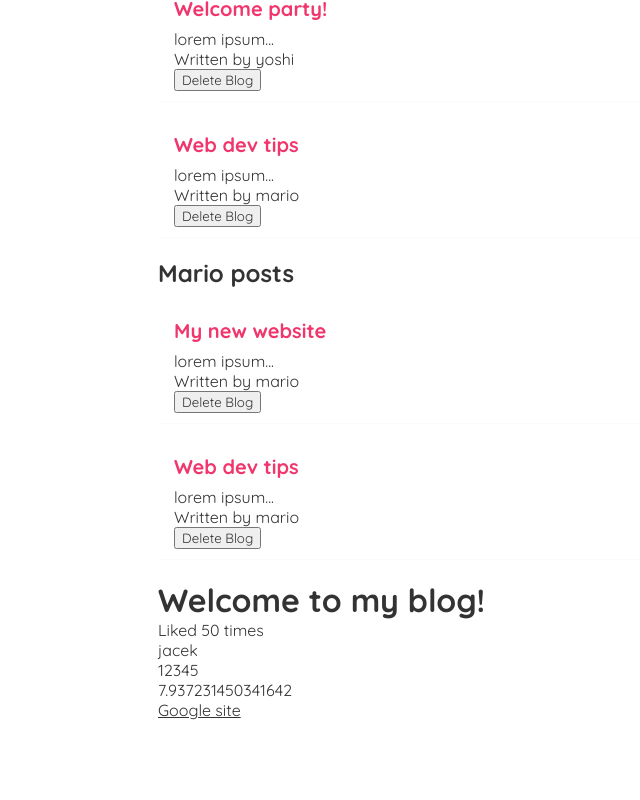
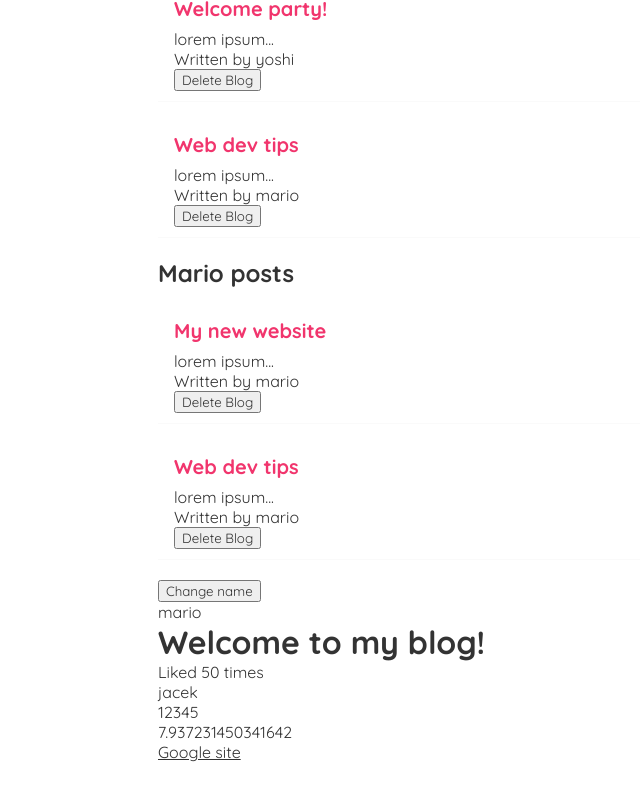
Before and after one commit to jacekcielecki/online-blog, a React (Create React App) app: page / in a window 1280 px wide. Shown: the part 403-1203 px from the top of the page, without its empty margins (182-822 px from the left). Built offline with nearby package versions, Linux system fonts and the light colour scheme.

Commit message:
useEffect hook

```diff
--- a/src/Home.js
+++ b/src/Home.js
@@ -1,8 +1,9 @@
-import { useState } from "react";
+import { useState, useEffect } from "react";
 import BlogList from "./BlogList";
 
 const Home = () => {
-    const [name, setName] = useState('mario');
+    //rerender the dom every time value changes
+    const [name, setName] = useState('mario'); //mario - inital value
     const [age, setAge] = useState(25);
     const [blogs, setBlogs] = useState([
         { title: 'My new website', body: 'lorem ipsum...', author: 'mario', id: 1},
@@ -20,6 +21,12 @@
         setBlogs(newBlogs);
     }
 
+    // useEffect runs function every render of the component
+    useEffect(() => {
+        console.log('use effect ran');
+        console.log(name);
+    }, [name]); //useEffect Dependency - if given useEffect will run on first render + on change to given variable
+
     // e - event object
     const handleClickAgain = (name, e) => {
         console.log('hello ' + name, e.target)
@@ -34,6 +41,8 @@
             <br></br>
             <BlogList blogs={blogs} title="All posts" handleDelete={handleDelete}/>
             <BlogList blogs={blogs.filter((blog) => blog.author === 'mario')} title="Mario posts" handleDelete={handleDelete}/>
+            <button onClick={() => setName('jacekChange')}>Change name</button>
+            <p>{ name }</p>
         </div>
      );
 }
```
